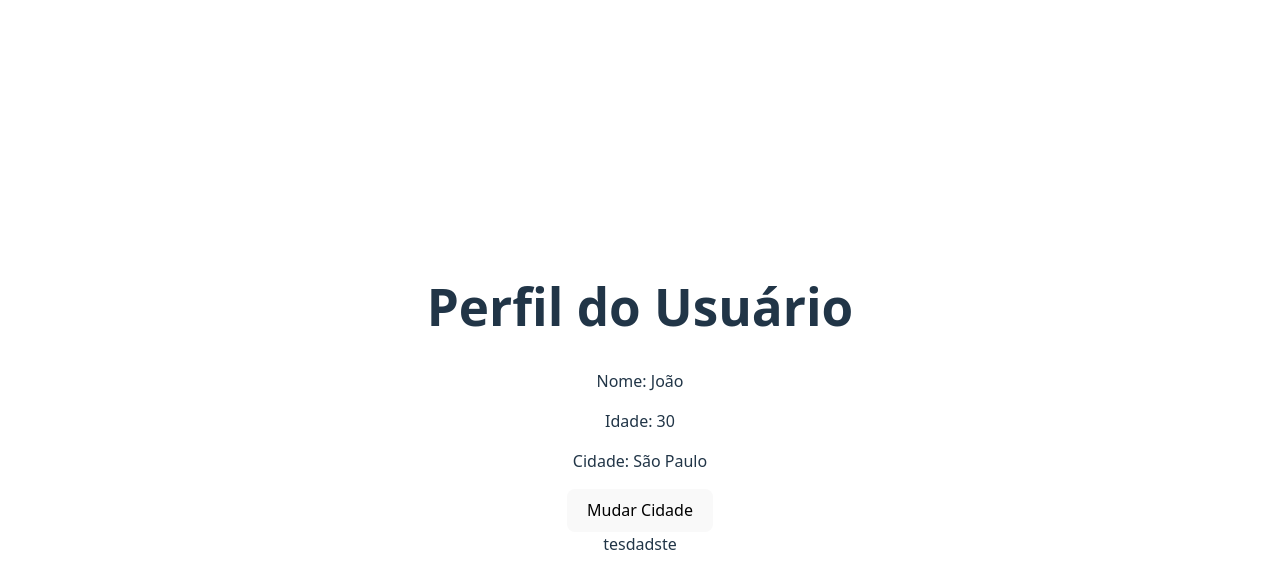
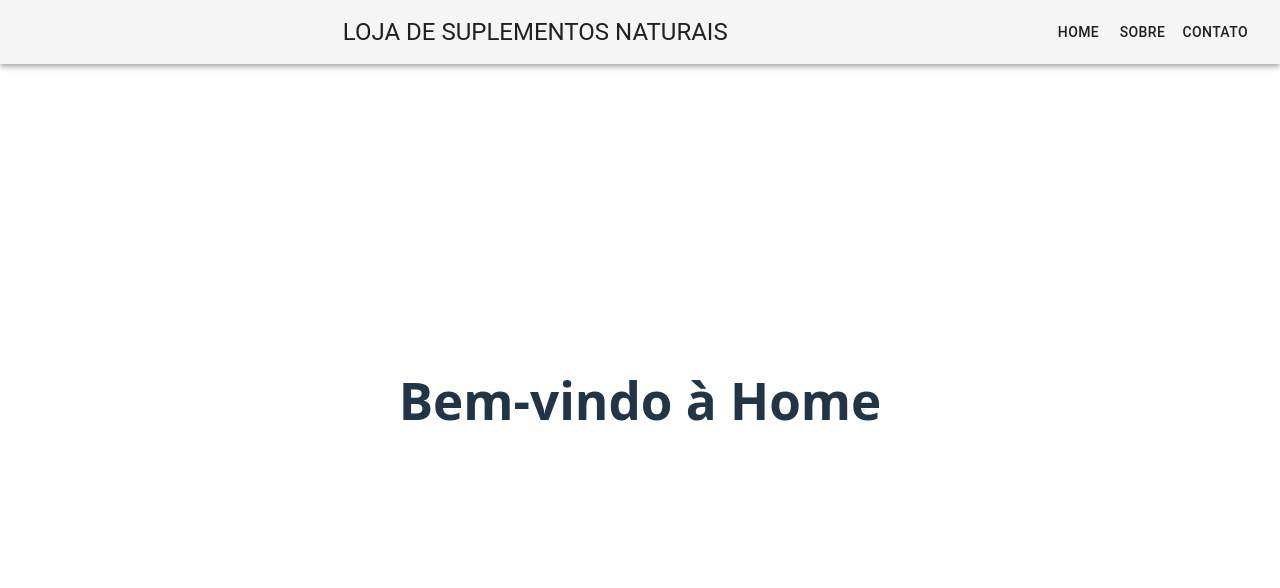
Before and after one commit to devgustavo1975/react, a React (Vite) app: page / in a window 1280 px wide. Shown: the top 588 px of the page. Built offline with nearby package versions, Linux system fonts and the light colour scheme.

Commit message:
Add files via upload

```diff
--- a/src/App.jsx
+++ b/src/App.jsx
@@ -1,16 +1,24 @@
 import './App.css'
 import Perfil from './perfil'
+import { BrowserRouter, Routes, Route, useParams } from 'react-router-dom';
+import NavHeader from './components/aula7/Header'
+import Home from './components/aula7/Home'
+import Product from './components/aula7/Product'
+import Contato from './components/aula7/FaleConosco';
 
-function App() {
-
-
+const App = () => {
   return (
-<>
-    <Perfil />
-    {'tesdadste'}
-</>
-
-  )
+    <>
+    <NavHeader />
+    <BrowserRouter>
+      <Routes>
+        <Route path="/" element={<Home />} />
+        <Route path="/produto/:id" element={<Product />} />
+        <Route path="/contato" element={<Contato />} />
+      </Routes>
+    </BrowserRouter>
+    </>
+  );
 }
 
-export default App
+export default App;
```
